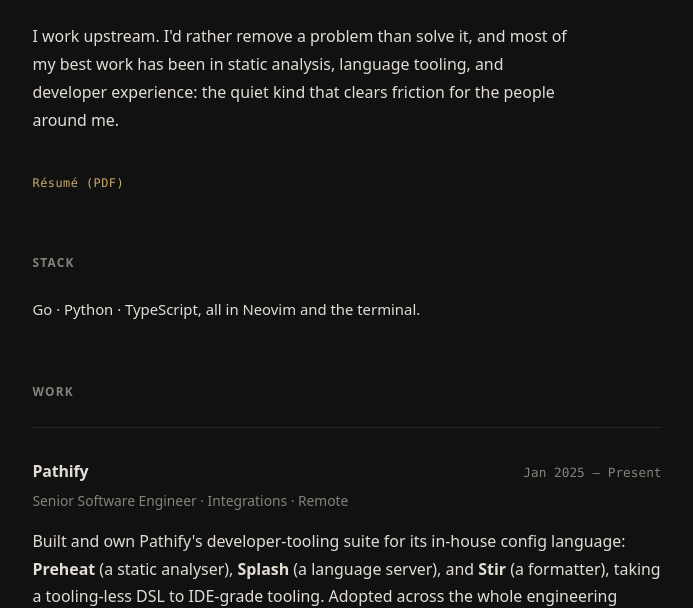
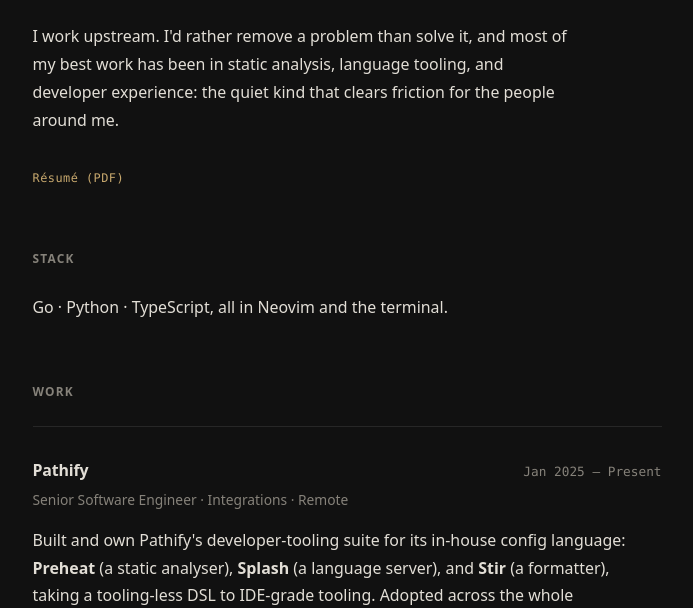
Before and after one commit to ljpurcell/dev.ljpurcell, a plain HTML site: page index.html in a window 1280 px wide. Shown: the part 201-809 px from the top of the page, without its empty margins (293-986 px from the left). Drawn offline with Linux system fonts and the light colour scheme.

Commit message:
Holistic balance pass: soften emphasis, unify type scale, constrain measure, settle spacing

```diff
--- a/style.css
+++ b/style.css
@@ -75,7 +75,7 @@ a:hover {
 
 /* ── Portfolio ───────────────────────────────────────────── */
 .portfolio {
-  padding: 3.5rem 0 6rem;
+  padding: 3.5rem 0 4.5rem;
   display: flex;
   flex-direction: column;
   gap: 3.5rem;
@@ -105,7 +105,7 @@ a:hover {
 }
 
 .intro-links {
-  margin-top: 2.25rem;
+  margin-top: 2rem;
   font-size: 0.7rem;
   font-family: var(--font-mono);
   letter-spacing: 0.04em;
@@ -113,9 +113,10 @@ a:hover {
 
 /* ── Stack ───────────────────────────────────────────────── */
 .stack-line {
-  font-size: 0.875rem;
+  font-size: 0.9375rem;
   color: var(--text);
-  line-height: 1.6;
+  line-height: 1.7;
+  max-width: 600px;
 }
 
 /* ── Section label ───────────────────────────────────────── */
@@ -171,6 +172,11 @@ a:hover {
   font-size: 0.9375rem;
   color: var(--text);
   line-height: 1.75;
+  max-width: 600px;
+}
+
+.work-body strong {
+  font-weight: 600;
 }
 
 .work-body + .work-body {
```
